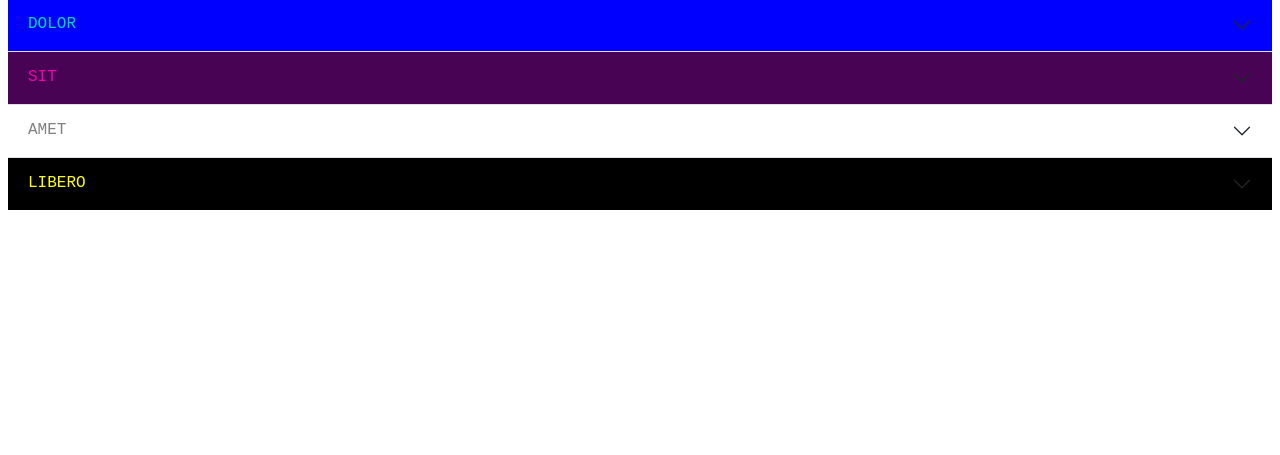
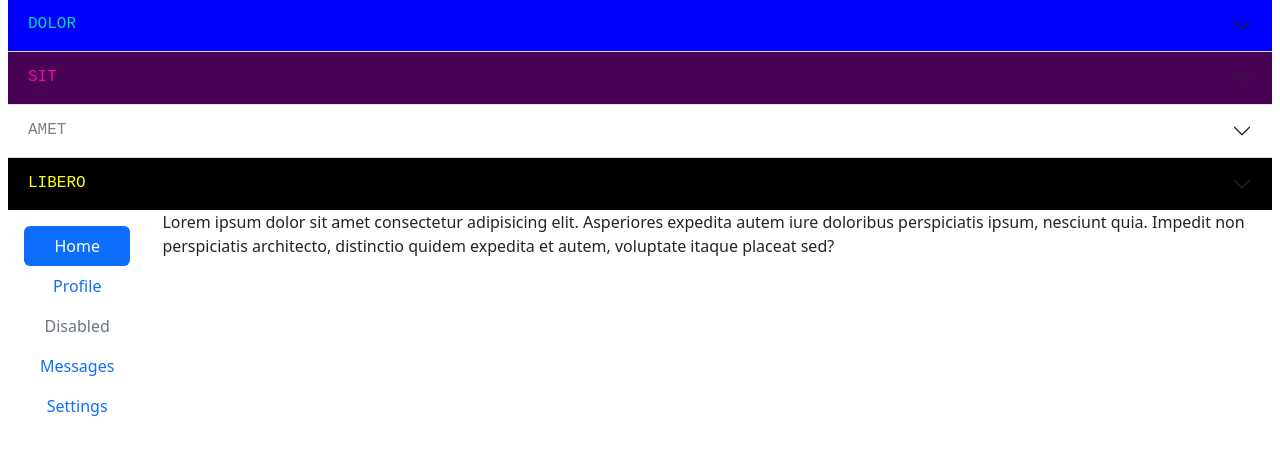
Before and after one commit to Thirdypogi13/quackit-copy, a PHP site: page /Dolor.html in a window 1280 px wide. Shown: the part 256-711 px from the top of the page. Run offline with PHP 8.4, Linux system fonts and the light colour scheme.

Commit message:
fix the design of lorem

```diff
--- a/Dolor.html
+++ b/Dolor.html
@@ -107,6 +107,24 @@
               </div>
           </div>
         </article>
+        <div>
+          <div class="d-flex align-items-start">
+            <div class="nav flex-column nav-pills me-3" id="v-pills-tab" role="tablist" aria-orientation="vertical">
+              <button class="nav-link active" id="v-pills-home-tab" data-bs-toggle="pill" data-bs-target="#v-pills-home" type="button" role="tab" aria-controls="v-pills-home" aria-selected="true">Home</button>
+              <button class="nav-link" id="v-pills-profile-tab" data-bs-toggle="pill" data-bs-target="#v-pills-profile" type="button" role="tab" aria-controls="v-pills-profile" aria-selected="false">Profile</button>
+              <button class="nav-link" id="v-pills-disabled-tab" data-bs-toggle="pill" data-bs-target="#v-pills-disabled" type="button" role="tab" aria-controls="v-pills-disabled" aria-selected="false" disabled>Disabled</button>
+              <button class="nav-link" id="v-pills-messages-tab" data-bs-toggle="pill" data-bs-target="#v-pills-messages" type="button" role="tab" aria-controls="v-pills-messages" aria-selected="false">Messages</button>
+              <button class="nav-link" id="v-pills-settings-tab" data-bs-toggle="pill" data-bs-target="#v-pills-settings" type="button" role="tab" aria-controls="v-pills-settings" aria-selected="false">Settings</button>
+            </div>
+            <div class="tab-content" id="v-pills-tabContent">
+              <div class="tab-pane fade show active" id="v-pills-home" role="tabpanel" aria-labelledby="v-pills-home-tab" tabindex="0">Lorem ipsum dolor sit amet consectetur adipisicing elit. Asperiores expedita autem iure doloribus perspiciatis ipsum, nesciunt quia. Impedit non perspiciatis architecto, distinctio quidem expedita et autem, voluptate itaque placeat sed?</div>
+              <div class="tab-pane fade" id="v-pills-profile" role="tabpanel" aria-labelledby="v-pills-profile-tab" tabindex="0">Lorem, ipsum dolor sit amet consectetur adipisicing elit. Excepturi quam quas ducimus rem molestias esse, animi eius doloremque, numquam non sapiente itaque amet culpa. Natus unde quos consequuntur voluptate eos ipsum quisquam nostrum earum hic, molestias corrupti vitae tempore iste cupiditate laboriosam molestiae asperiores, iusto laudantium perspiciatis, est aliquam. Maiores autem porro quos repellendus, corporis pariatur, doloribus voluptas tempora sit officia, illum ab aut nihil. Adipisci ipsum nemo recusandae repudiandae! Similique, molestias rem aperiam minima dignissimos suscipit sed quaerat pariatur, quis illo necessitatibus fugit. Veniam quo laborum mollitia, porro doloribus commodi eveniet voluptas placeat maiores possimus, cumque ipsum eos qui.</div>
+              <div class="tab-pane fade" id="v-pills-disabled" role="tabpanel" aria-labelledby="v-pills-disabled-tab" tabindex="0">...</div>
+              <div class="tab-pane fade" id="v-pills-messages" role="tabpanel" aria-labelledby="v-pills-messages-tab" tabindex="0">...</div>
+              <div class="tab-pane fade" id="v-pills-settings" role="tabpanel" aria-labelledby="v-pills-settings-tab" tabindex="0">...</div>
+            </div>
+          </div>
+        </div>
 
 
     </body>
--- a/Ipsum.html
+++ b/Ipsum.html
@@ -52,7 +52,7 @@
                   <button type="button" data-bs-target="#carouselExampleIndicators" data-bs-slide-to="3" aria-label="Slide 4"></button>
                   <button type="button" data-bs-target="#carouselExampleIndicators" data-bs-slide-to="4" aria-label="Slide 5"></button>
                 </div>
-                <div class="carousel-inner">
+                <div class="carousel-inner custom-carousel">
                   <div class="carousel-item active">
                     <img src="./picture/carouselpic1.jpg" class="d-block w-100" alt="...">
                   </div>
--- a/Sit.html
+++ b/Sit.html
@@ -43,7 +43,8 @@
             </nav>
         </header>
         <hr />
-        <div>
+        <div class="marquee">
+            <marquee>
                 <div  class="center">
                     <div class="spinner-border text-primary" role="status">
                         <span class="visually-hidden">Loading...</span>
@@ -96,6 +97,7 @@
                         <span class="visually-hidden">Loading...</span>
                     </div>
                 </div>
+            </marquee>
         </div>
         <hr />
         <div>
--- a/abner2.css
+++ b/abner2.css
@@ -226,3 +226,27 @@ ul a {
     display: flex;
     justify-content: center;
 }
+
+.marquee {
+    background: #14161957;
+    margin: 0px 50px 0px 50px;
+}
+
+.custom-carousel > div > img {
+    width: 720px;
+    height: 620px;
+}
+
+.no-flex {
+    display: revert;
+}
+
+.flex-shrink-0-flex-grow-1 {
+    flex-shrink: 0;
+    flex-grow: 1;
+}
+
+.iframe-web {
+    width: 100%;
+    height: 456px;
+}
--- a/bootstrap_override.css
+++ b/bootstrap_override.css
@@ -50,3 +50,8 @@ nav {
 .carousel-control-next-icon {
     background-image: url(./picture/next.jpg);
 }
+
+.nav-link:hover {
+    background: #13035c;
+    color: white;
+}
```
Also changed, not shown: Lorem.html (+8 -5 lines), picture/carouselpic2.jpg. Lines whose indentation alone changed are shown as unchanged.
